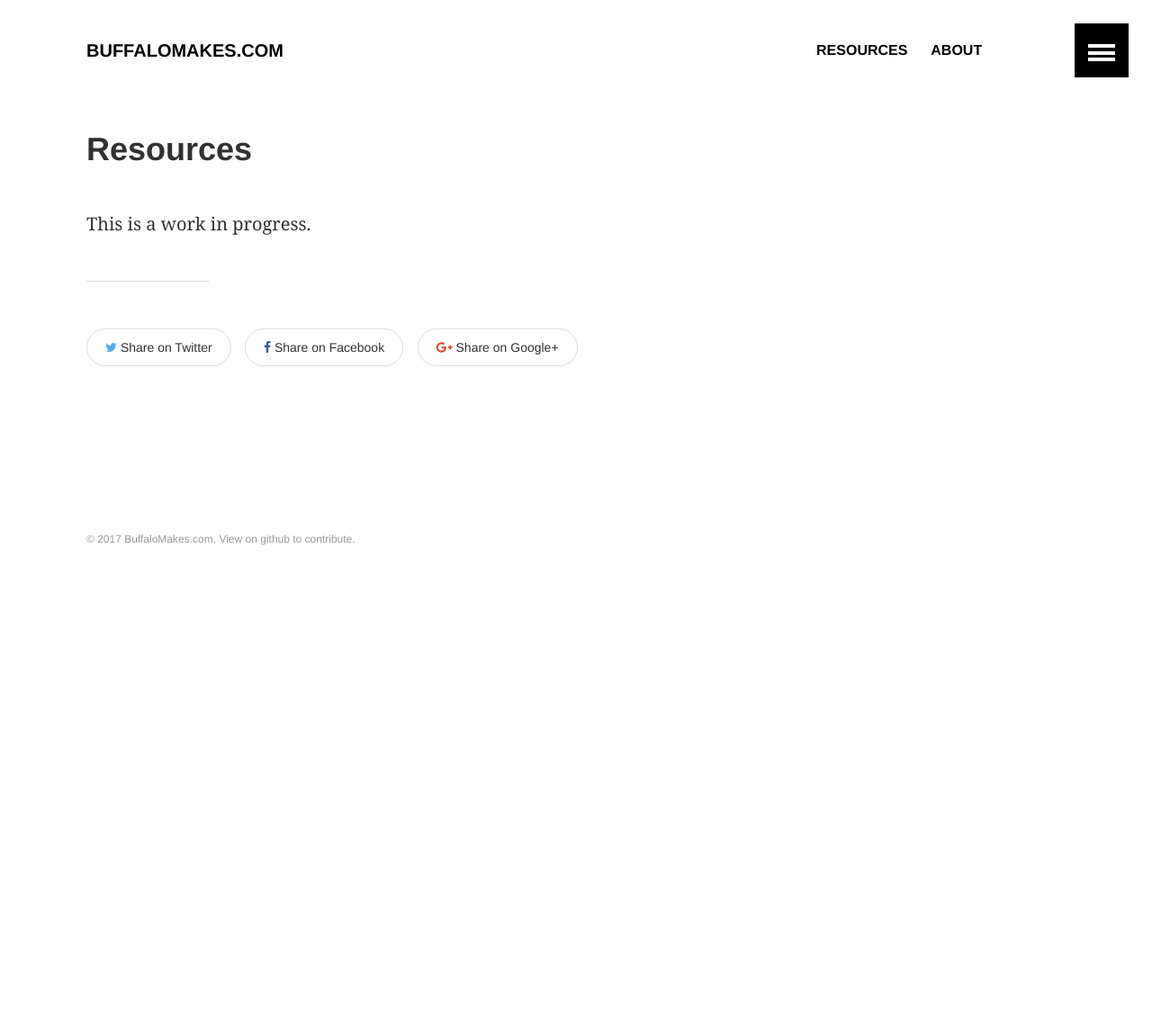
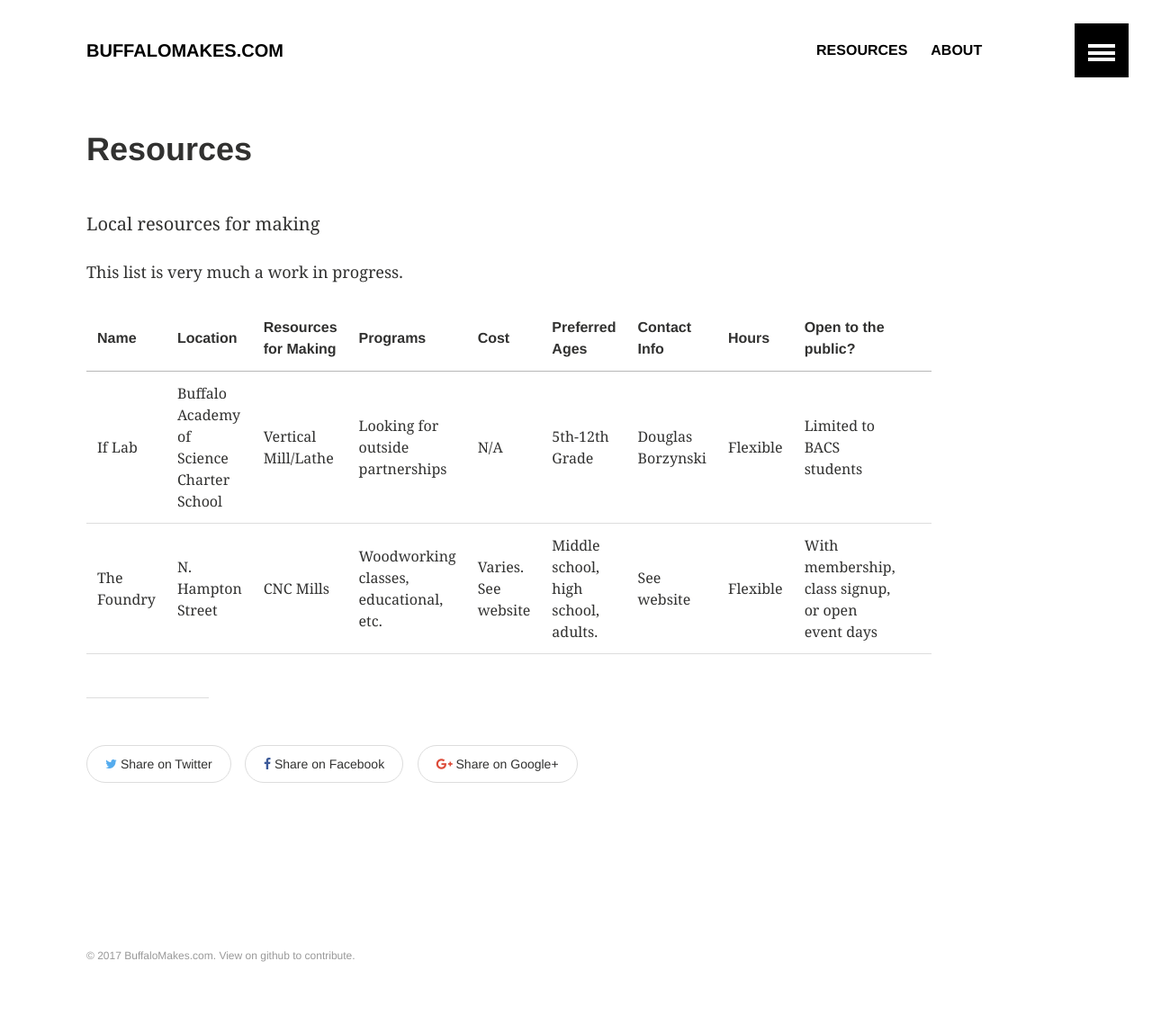
Before and after one commit to davidbrenner/buffalomakes.com, a Jekyll site: the page built from resources/index.md, in a window 1280 px wide. Shown: the whole page at 90% size. Built offline with Jekyll 4.4.1, drawn with Linux system fonts in a browser that asks for light colours; before the commit the page ends 900 px from its top, so only the background shows below that.

Commit message:
pages: first draft of about and resources pages

```diff
--- a/resources/index.md
+++ b/resources/index.md
@@ -2,4 +2,11 @@
 layout: article
 title: "Resources"
 ---
-This is a work in progress.
+Local resources for making
+
+This list is very much a work in progress.
+
+| Name        | Location                                  | Resources for Making | Programs                               | Cost                | Preferred Ages                      | Contact Info      | Hours    | Open to the public?                               |   |
+|-------------|-------------------------------------------|----------------------|----------------------------------------|---------------------|-------------------------------------|-------------------|----------|---------------------------------------------------|---|
+| If Lab      | Buffalo Academy of Science Charter School | Vertical Mill/Lathe  | Looking for outside partnerships       | N/A                 | 5th-12th Grade                      | Douglas Borzynski | Flexible | Limited to BACS students                          |   |
+| The Foundry | N. Hampton Street                         | CNC Mills            | Woodworking classes, educational, etc. | Varies. See website | Middle school, high school, adults. | See website       | Flexible | With membership, class signup, or open event days |   |
```
Also changed, not shown: about/index.md (+8 -1 lines).
